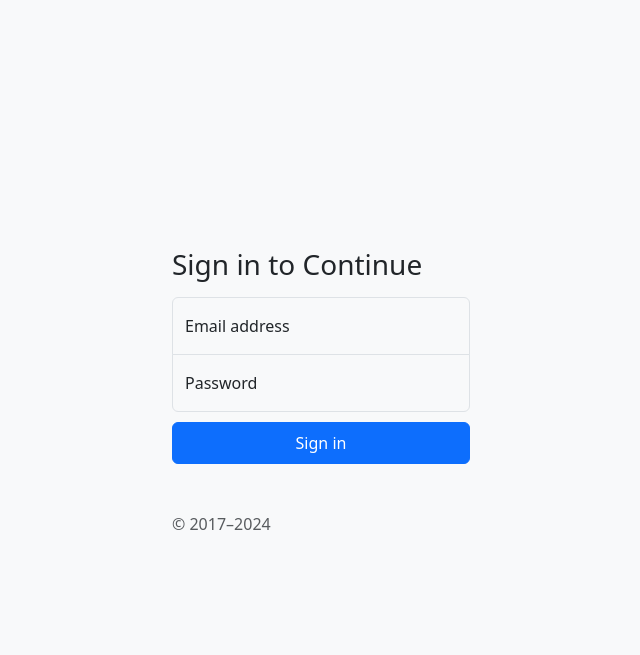
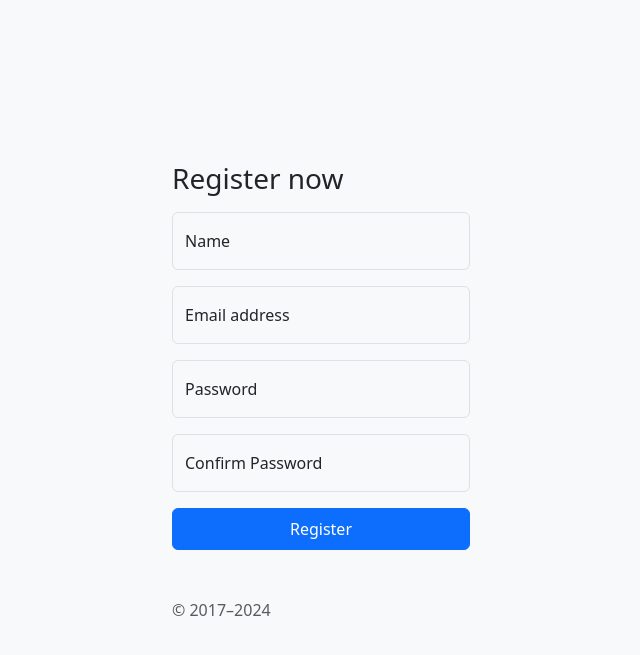
Before and after one commit to solanki-hetal/msc_project, a Django app: page /user/register/ in a window 1280 px wide. Shown: the top 655 px of the page, without its empty margins (319-959 px from the left). Run offline with Django 5.2, Linux system fonts and the light colour scheme.

Commit message:
added registration

```diff
--- a/user/forms.py
+++ b/user/forms.py
@@ -47,7 +47,6 @@ class UserCreationForm(forms.ModelForm):
             raise forms.ValidationError("Email already exists")
         return data
 
-
     def clean(self) -> dict[str, Any]:
         cleaned_data = super().clean()
         password = cleaned_data.get("password", False)
@@ -57,6 +56,16 @@ class UserCreationForm(forms.ModelForm):
                 raise forms.ValidationError({"password": ["Passwords do not match"]})
         return cleaned_data
 
+    def save(self, commit=True):
+        instance = super(UserCreationForm, self).save(commit=False)
+        if not instance.username:
+            instance.username = self.cleaned_data["email"]
+        if commit:
+            instance.set_password(self.cleaned_data["password"])
+            instance.save()
+        login(self.request, instance)
+        return instance
+
     class Meta:
         model = get_user_model()
         fields = ["name", "email", "password", "confirm_password"]
--- a/user/templates/register.html
+++ b/user/templates/register.html
@@ -88,30 +12,33 @@
 		padding: 1rem;
 	}
 
-	.form-signin .form-floating:focus-within {
-		z-index: 2;
-	}
 
-	.form-signin input[type='email'] {
-		margin-bottom: -1px;
-		border-bottom-right-radius: 0;
-		border-bottom-left-radius: 0;
-	}
 
-	.form-signin input[type='password'] {
-		margin-bottom: 10px;
-		border-top-left-radius: 0;
-		border-top-right-radius: 0;
-	}
 </style>
-{% endblock core_head %} {% block core %}
+{% endblock core_head %}
+ {% block core %}
 <body class="d-flex align-items-center py-4 bg-body-tertiary">
 	<main class="form-signin w-100 m-auto">
 		<form method="POST">
 			{% csrf_token %}
-			<h1 class="h3 mb-3 fw-normal">Sign in to Continue</h1>
-
-			<div class="form-floating">
+			<h1 class="h3 mb-3 fw-normal">Register now</h1>
+			<div class="form-floating mb-3">
+				<input
+					type="text"
+					class="form-control {% if form.name.errors %}is-invalid{% endif %}"
+					id="name"
+                    placeholder="Name"
+					name="name"
+					{% if form.name.value %}
+					value="{{ form.name.value }}"
+					{% endif %}
+				/>
+				<label for="name">Name</label>
+				{% for error in form.name.errors %}
+				<div class="invalid-feedback">{{ error }}</div>
+				{% endfor %}
+			</div>
+			<div class="form-floating mb-3">
 				<input
 					type="email"
 					class="form-control {% if form.email.errors %}is-invalid{% endif %}"
@@ -127,23 +54,36 @@
 				<div class="invalid-feedback">{{ error }}</div>
 				{% endfor %}
 			</div>
-			<div class="form-floating">
+			<div class="form-floating mb-3">
 				<input
 					type="password"
 					class="form-control {% if form.password.errors %} is-invalid {% endif %}"
-					id="floatingPassword"
+					id="password"
 					placeholder="Password"
                     name="password"
 				/>
-				<label for="floatingPassword">Password</label>
+				<label for="password">Password</label>
+				{% for error in form.password.errors %}
+				<div class="invalid-feedback">{{ error }}</div>
+				{% endfor %}
+			</div>
+            <div class="form-floating mb-3">
+				<input
+					type="password"
+					class="form-control {% if form.confirm_password.errors %} is-invalid {% endif %}"
+					id="confirm_password"
+					placeholder="Password"
+                    name="confirm_password"
+				/>
+				<label for="confirm_password">Confirm Password</label>
 				{% for error in form.password.errors %}
 				<div class="invalid-feedback">{{ error }}</div>
 				{% endfor %}
 			</div>
 
-			<button class="btn btn-primary w-100 py-2" type="submit">Sign in</button>
+			<button class="btn btn-primary w-100 py-2" type="submit">Register</button>
 			<p class="mt-5 mb-3 text-body-secondary">&copy; 2017–2024</p>
 		</form>
 	</main>
-	{% endblock core %}
 </body>
+{% endblock core %}
--- a/user/views.py
+++ b/user/views.py
@@ -26,10 +26,11 @@ class LoginView(FormView, SuccessMessageMixin):
         return kwargs
 
 
-class RegisterView(FormView):
+class RegisterView(FormView, SuccessMessageMixin):
     template_name = "register.html"
     form_class = UserCreationForm
-    success_url = reverse_lazy("login")
+    success_url = reverse_lazy("tracker:home")
+    success_message = "You are successfully registered"
 
     def get_form_kwargs(self) -> dict[str, Any]:
         kwargs = super().get_form_kwargs()
```
Also changed, not shown: other parts of user/templates/register.html (+0 -76 lines).
